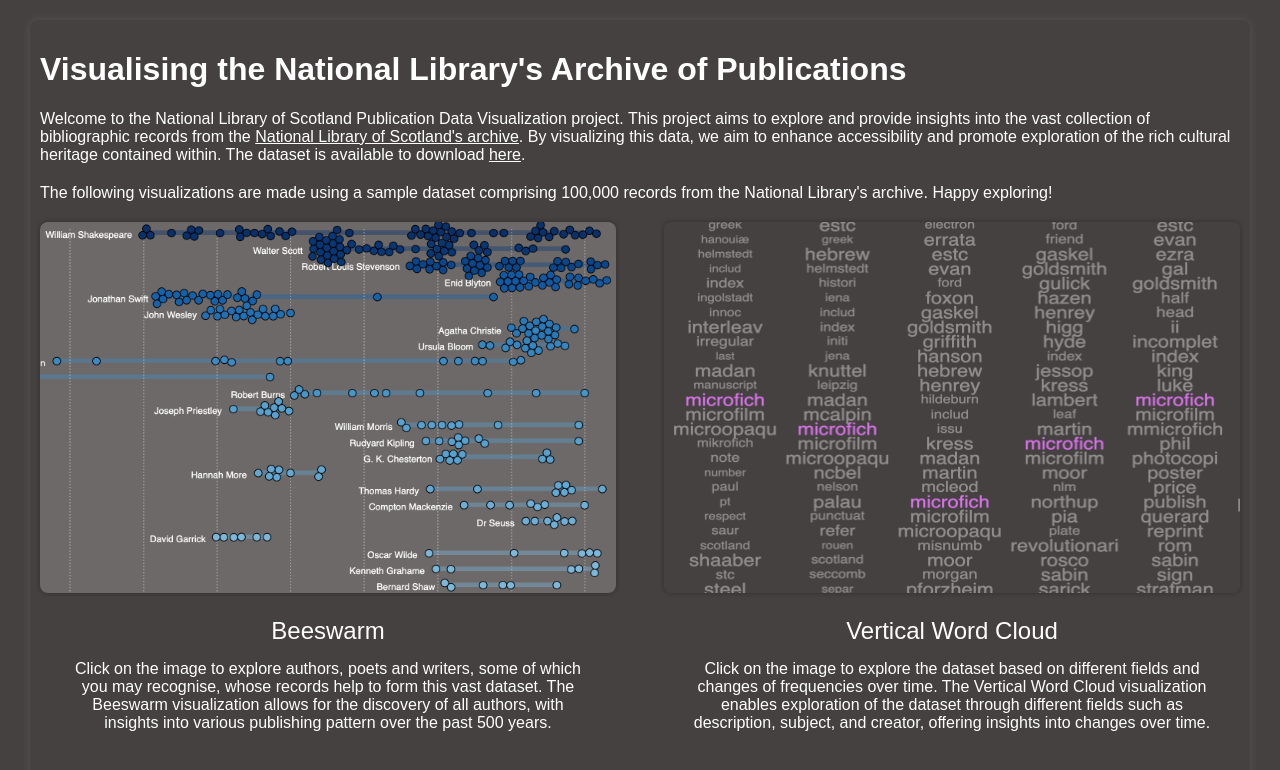
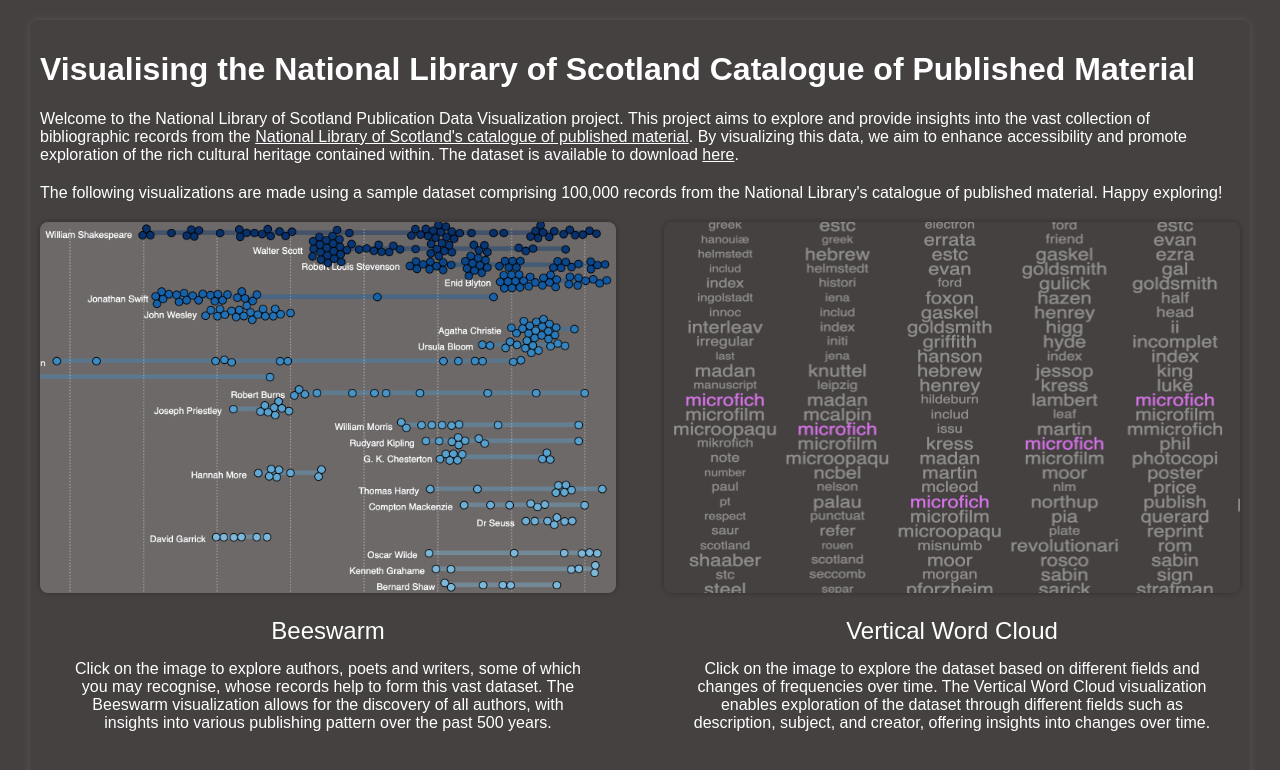
Before and after one commit to orlaghkeane/nls-visualisations, a plain HTML site: page index.html in a window 1280 px wide. Drawn offline with Linux system fonts and the light colour scheme.

Commit message:
changing wording of index

```diff
--- a/index.html
+++ b/index.html
@@ -64,9 +64,9 @@
  <body>
 
  <div class="container">
-     <h1>Visualising the National Library's Archive of Publications</h1>
-     <p>Welcome to the National Library of Scotland Publication Data Visualization project. This project aims to explore and provide insights into the vast collection of bibliographic records from the <a href="https://www.nls.uk/" target="_blank" rel="noopener noreferrer">National Library of Scotland's archive</a>. By visualizing this data, we aim to enhance accessibility and promote exploration of the rich cultural heritage contained within. The dataset is available to download <a href="https://data.nls.uk/data/metadata-collections/catalogue-published-material/" target="_blank" rel="noopener noreferrer">here</a>.</p>
-     <p>The following visualizations are made using a sample dataset comprising 100,000 records from the National Library's archive. Happy exploring!</p>
+     <h1>Visualising the National Library of Scotland Catalogue of Published Material</h1>
+     <p>Welcome to the National Library of Scotland Publication Data Visualization project. This project aims to explore and provide insights into the vast collection of bibliographic records from the <a href="https://www.nls.uk/" target="_blank" rel="noopener noreferrer"> National Library of Scotland's catalogue of published material</a>.  By visualizing this data, we aim to enhance accessibility and promote exploration of the rich cultural heritage contained within. The dataset is available to download <a href="https://data.nls.uk/data/metadata-collections/catalogue-published-material/" target="_blank" rel="noopener noreferrer">here</a>.</p>
+     <p>The following visualizations are made using a sample dataset comprising 100,000 records from the National Library's catalogue of published material. Happy exploring!</p>
 
      <div class="visualization-thumbnails">
          <div class="visualization-thumbnail" onclick="navigateToPage('beeswarm.html')">
```
